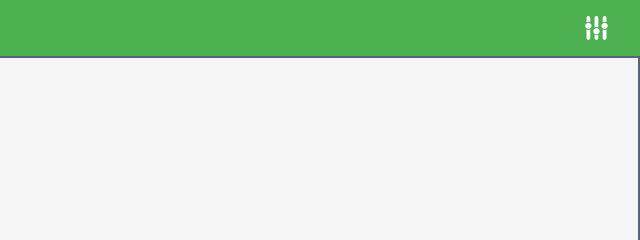
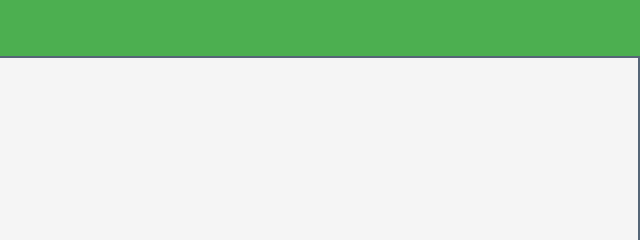
Before and after one commit to manimanis/Notes-Calc, a plain HTML site: page index.html in a window 1280 px wide. Shown: the top 240 px of the page, 640-1280 px from the left. Drawn offline with Linux system fonts and the light colour scheme.

```diff
--- a/index.html
+++ b/index.html
@@ -12,7 +12,7 @@
   <meta name="apple-mobile-web-app-status-bar-style" content="black">
   <meta name="apple-mobile-web-app-title" content="Calc Notes PWA">
 
-  <meta name="description" content="Weather Application">
+  <meta name="description" content="Calc Notes Application">
 
   <meta name="theme-color" content="#ffffff" />
 </head>
@@ -23,7 +23,7 @@
       Calc Notes
     </h1>
     <button id="butInstall" aria-label="Install" hidden></button>
-    <button id="btn-settings" aria-label="Settings"></button>
+    <button id="btn-settings" aria-label="Settings" hidden></button>
   </header>
 
   <div id="app" v-on:keyup.left="moveLeft()" v-on:keyup.right="moveRight()">
```
Also changed, not shown: manifest.json.
